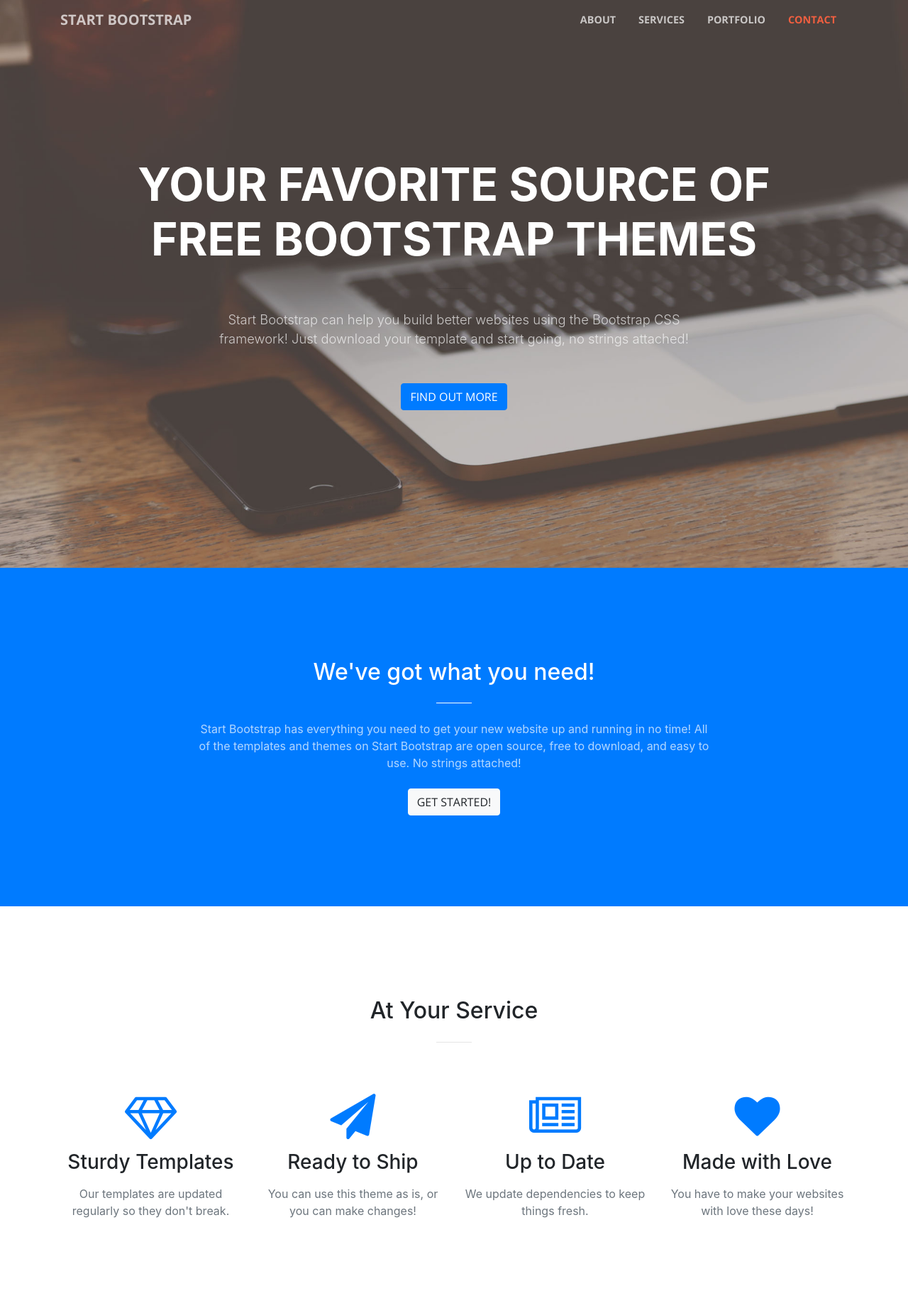
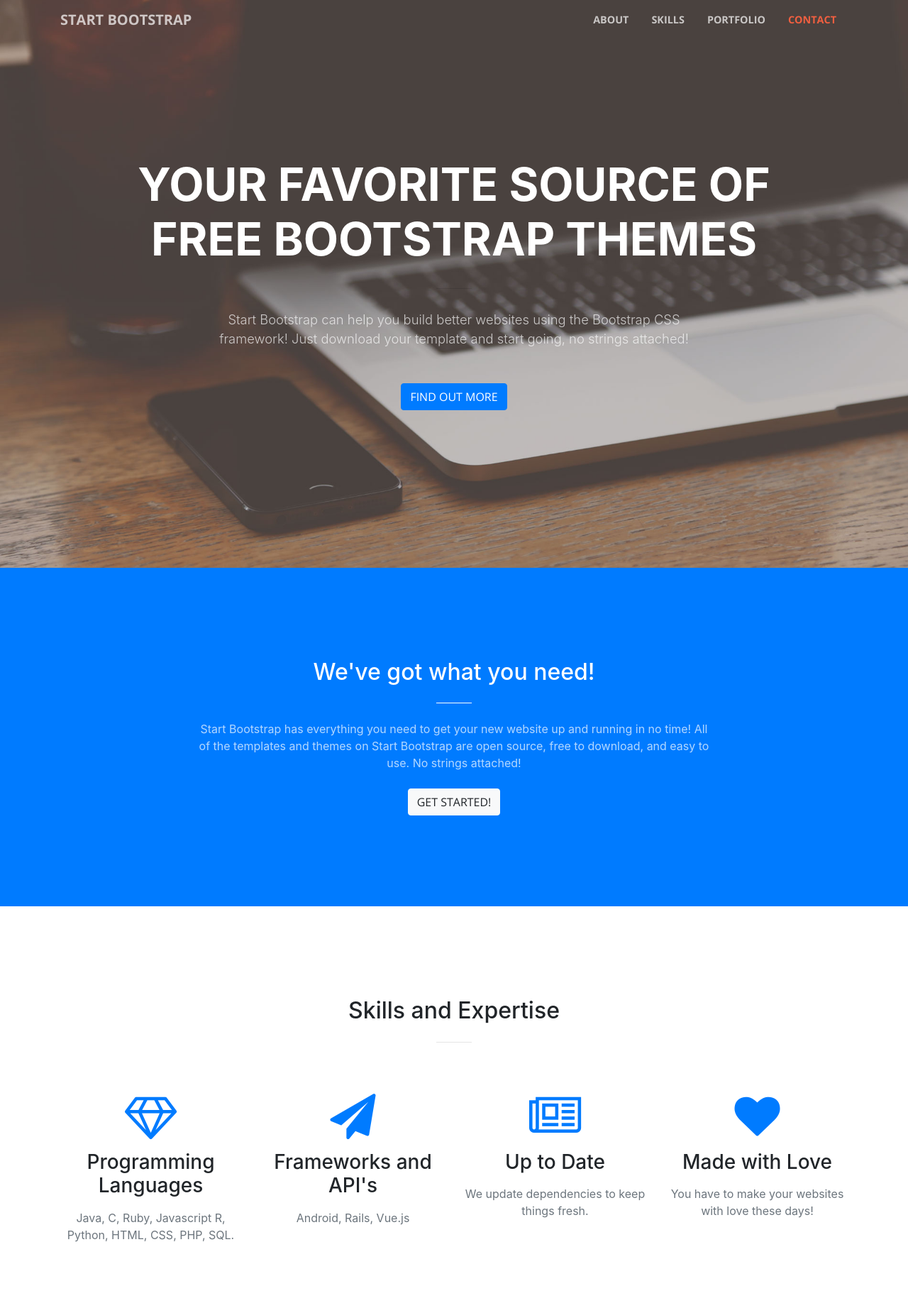
Before and after one commit to drewpilgrim/drewpilgrim.github.io, a website with bundled scripts: page index.html in a window 1280 px wide. Shown: the top 1843 px of the page at 71% size. Built offline with nearby package versions, Linux system fonts and the light colour scheme.

Commit message:
Minor Modifications

```diff
--- a/index.html
+++ b/index.html
@@ -6,7 +6,7 @@
     <meta charset="utf-8">
     <meta name="viewport" content="width=device-width, initial-scale=1, shrink-to-fit=no">
     <meta name="description" content="">
-    <meta name="author" content="">
+    <meta name="Drew Pilgrim" content="">
 
     <title>Creative - Start Bootstrap Theme</title>
 
@@ -41,7 +41,7 @@
               <a class="nav-link js-scroll-trigger" href="#about">About</a>
             </li>
             <li class="nav-item">
-              <a class="nav-link js-scroll-trigger" href="#services">Services</a>
+              <a class="nav-link js-scroll-trigger" href="#skills">Skills</a>
             </li>
             <li class="nav-item">
               <a class="nav-link js-scroll-trigger" href="#portfolio">Portfolio</a>
@@ -78,17 +78,17 @@
             <h2 class="section-heading text-white">We've got what you need!</h2>
             <hr class="light my-4">
             <p class="text-faded mb-4">Start Bootstrap has everything you need to get your new website up and running in no time! All of the templates and themes on Start Bootstrap are open source, free to download, and easy to use. No strings attached!</p>
-            <a class="btn btn-light btn-xl js-scroll-trigger" href="#services">Get Started!</a>
+            <a class="btn btn-light btn-xl js-scroll-trigger" href="#skills">Get Started!</a>
           </div>
         </div>
       </div>
     </section>
 
-    <section id="services">
+    <section id="skills">
       <div class="container">
         <div class="row">
           <div class="col-lg-12 text-center">
-            <h2 class="section-heading">At Your Service</h2>
+            <h2 class="section-heading">Skills and Expertise</h2>
             <hr class="my-4">
           </div>
         </div>
@@ -98,15 +98,15 @@
           <div class="col-lg-3 col-md-6 text-center">
             <div class="service-box mt-5 mx-auto">
               <i class="fa fa-4x fa-diamond text-primary mb-3 sr-icons"></i>
-              <h3 class="mb-3">Sturdy Templates</h3>
-              <p class="text-muted mb-0">Our templates are updated regularly so they don't break.</p>
+              <h3 class="mb-3">Programming Languages</h3>
+              <p class="text-muted mb-0">Java, C, Ruby, Javascript R, Python, HTML, CSS, PHP, SQL.</p>
             </div>
           </div>
           <div class="col-lg-3 col-md-6 text-center">
             <div class="service-box mt-5 mx-auto">
               <i class="fa fa-4x fa-paper-plane text-primary mb-3 sr-icons"></i>
-              <h3 class="mb-3">Ready to Ship</h3>
-              <p class="text-muted mb-0">You can use this theme as is, or you can make changes!</p>
+              <h3 class="mb-3">Frameworks and API's</h3>
+              <p class="text-muted mb-0">Android, Rails, Vue.js</p>
             </div>
           </div>
           <div class="col-lg-3 col-md-6 text-center">
@@ -248,7 +248,7 @@
           <div class="col-lg-4 mr-auto text-center">
             <i class="fa fa-envelope-o fa-3x mb-3 sr-contact"></i>
             <p>
-              <a href="mailto:your-email@your-domain.com">feedback@startbootstrap.com</a>
+              <a>drew30pilgrim@gmail.com</a>
             </p>
           </div>
         </div>
```
